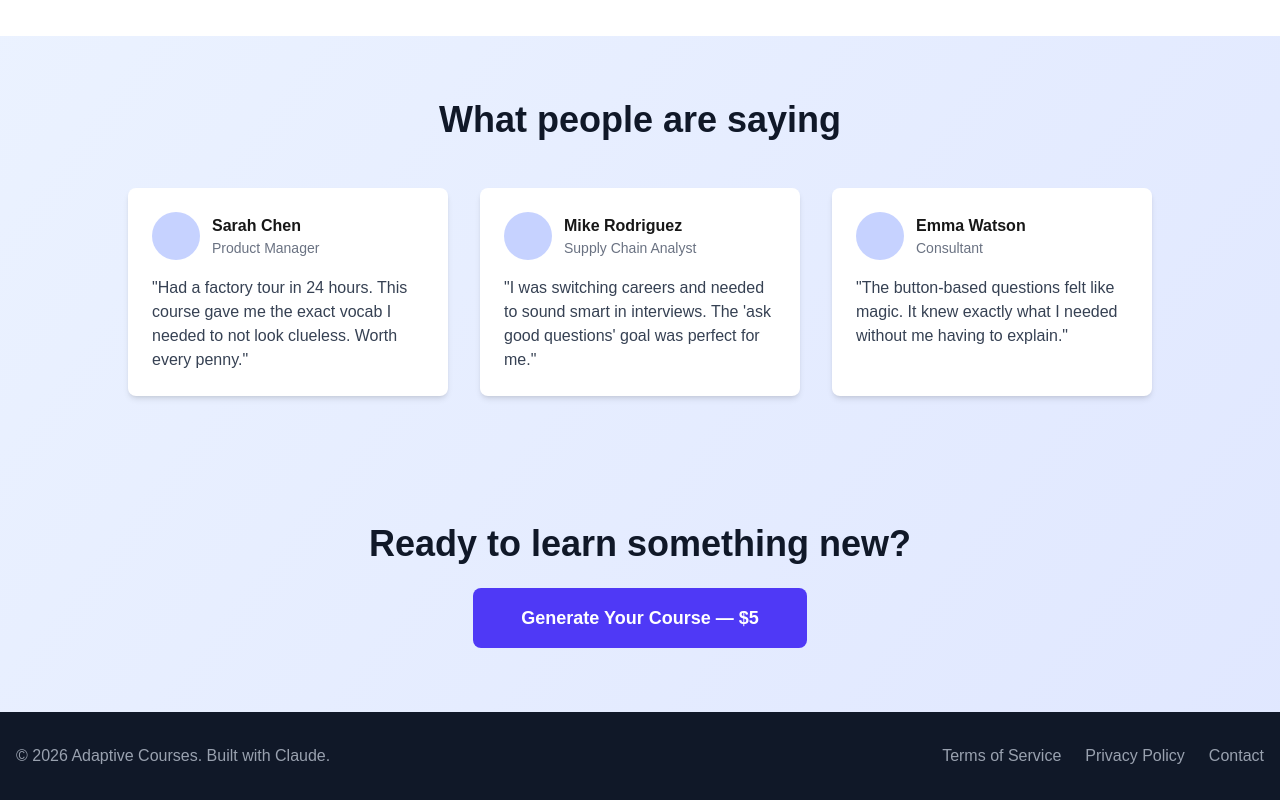
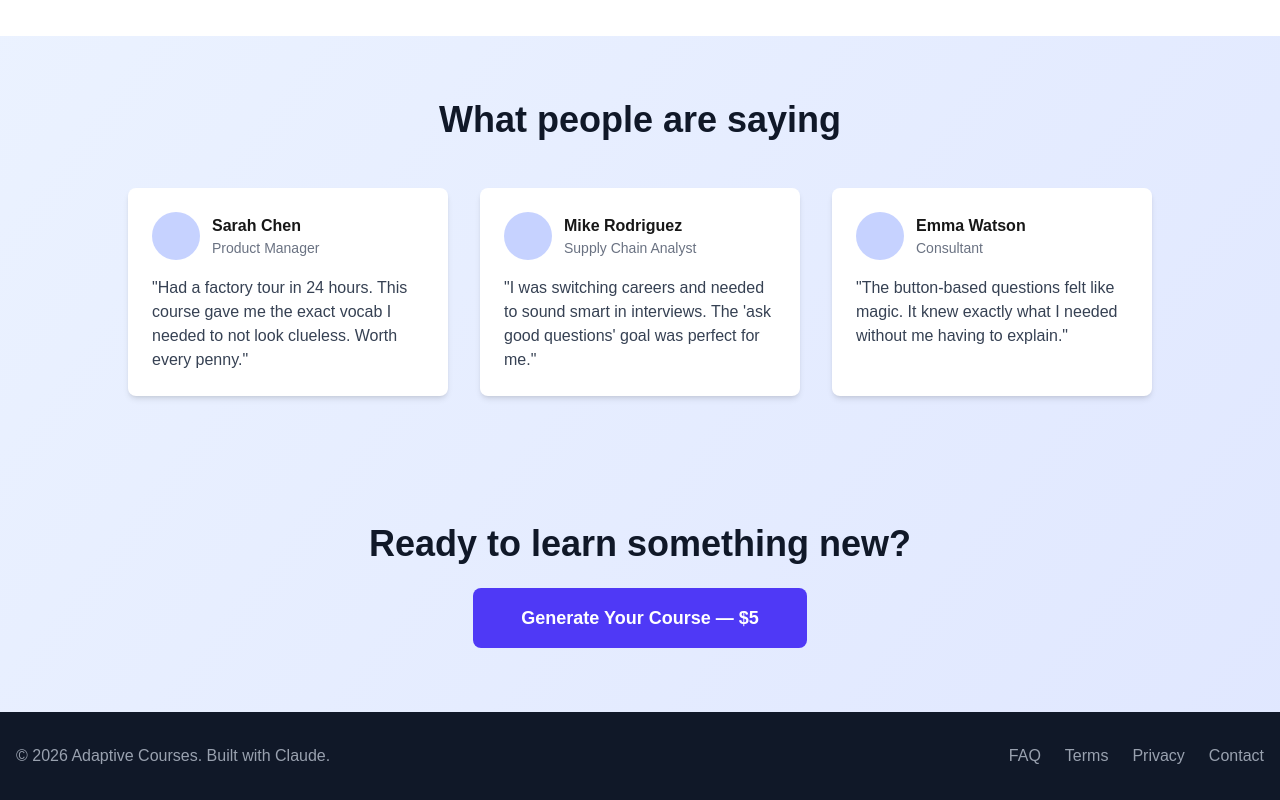
Before and after one commit to rahul-dcosta/adaptive-courses, a Next.js app in the folder app/: page / in a window 1280 px wide. Shown: the part 880-1680 px from the top of the page. Built offline with nearby package versions, Linux system fonts and the light colour scheme.

Commit message:
Add email signup to database, document migrations, add FAQ to footer

```diff
--- a/app/components/LandingPage.tsx
+++ b/app/components/LandingPage.tsx
@@ -11,8 +11,23 @@ export default function LandingPage() {
   const handleEmailSubmit = async (e: React.FormEvent) => {
     e.preventDefault();
     if (email.trim()) {
-      // TODO: Save email to database/mailing list
-      console.log('Email captured:', email);
+      try {
+        // Save email to Supabase
+        const { createClient } = await import('@supabase/supabase-js');
+        const supabase = createClient(
+          process.env.NEXT_PUBLIC_SUPABASE_URL || '',
+          process.env.NEXT_PUBLIC_SUPABASE_ANON_KEY || ''
+        );
+
+        await supabase.from('email_signups').insert({
+          email,
+          source: 'landing_page'
+        });
+      } catch (error) {
+        console.error('Failed to save email:', error);
+        // Continue anyway - don't block the user
+      }
+
       setEmailCaptured(true);
       setShowBuilder(true);
     }
@@ -169,12 +184,15 @@ export default function LandingPage() {
             <p className="text-gray-400 mb-4 md:mb-0">
               © 2026 Adaptive Courses. Built with Claude.
             </p>
-            <div className="flex gap-6">
+            <div className="flex gap-6 flex-wrap justify-center">
+              <a href="/faq" className="text-gray-400 hover:text-white transition">
+                FAQ
+              </a>
               <a href="/terms" className="text-gray-400 hover:text-white transition">
-                Terms of Service
+                Terms
               </a>
               <a href="/privacy" className="text-gray-400 hover:text-white transition">
-                Privacy Policy
+                Privacy
               </a>
               <a href="mailto:support@adaptive-courses.com" className="text-gray-400 hover:text-white transition">
                 Contact
```
Also changed, not shown: 1 other file (tests, documents, lock files or other folders).
